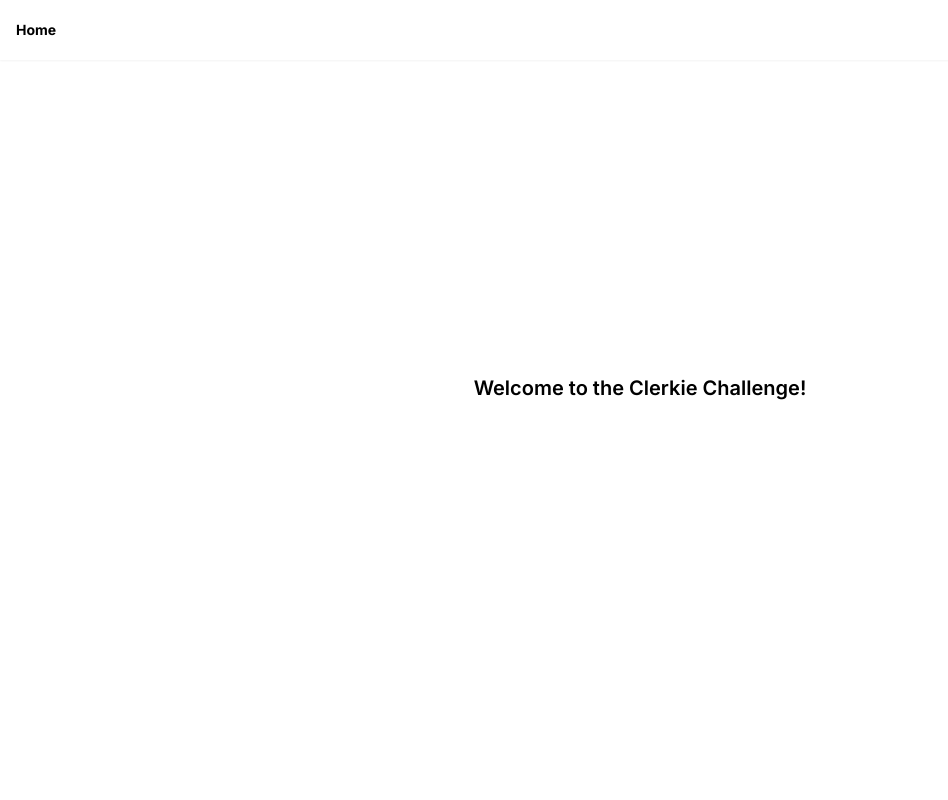
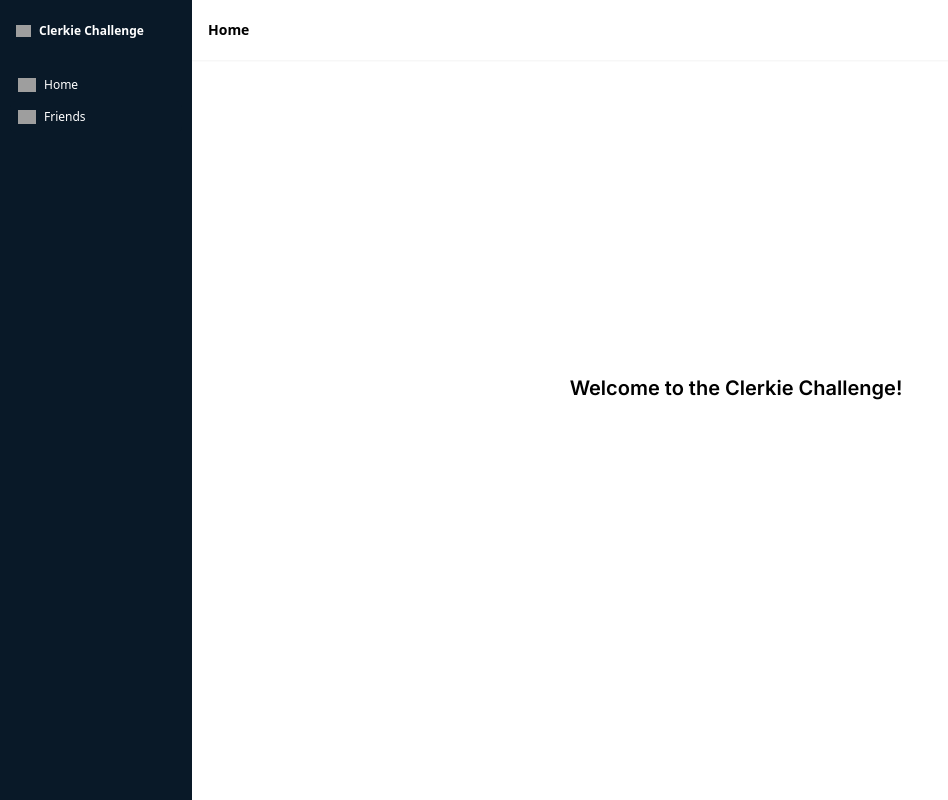
Before and after one commit to nabonitasen/nextjs, a Next.js app: page / in a window 1280 px wide. Shown: the whole page, without its empty margins (0-948 px from the left). Built offline with nearby package versions, Linux system fonts and the light colour scheme; grey boxes are pictures that could not be loaded.

Commit message:
add sidebar

```diff
--- a/app/layout.tsx
+++ b/app/layout.tsx
@@ -1,6 +1,7 @@
 import type { Metadata } from "next";
 import { Inter } from "next/font/google";
 import "./globals.css";
+import SideNav from '@/app/ui/dashboard/sidenav';
 
 const inter = Inter({ subsets: ["latin"] });
 
@@ -15,8 +16,11 @@ export default function RootLayout({
   children: React.ReactNode;
 }>) {
   return (
-    <html lang="en">
-      <body className={inter.className}>{children}</body>
-    </html>
-  );
+    <div className="flex h-screen flex-col md:flex-row md:overflow-hidden">
+      <div className="w-full flex-none md:w-48">
+        <SideNav />
+      </div>
+      <div className="flex-grow md:overflow-y-auto">{children}</div>
+    </div>
+);
 }
--- a/app/ui/dashboard/sidenav.tsx
+++ b/app/ui/dashboard/sidenav.tsx
@@ -6,7 +6,7 @@ export default function SideNav() {
   return (
     <div className="flex h-screen flex-col w-48 bg-[#091928] p-2.5 text-white" >
       <div className="flex items-center mb-6 p-1.5 space-x-2" style={{ marginTop: '7px' }}>
-        <Image src="/icons/company.png" alt="Clerkie Challenge" width={15} height={15} />
+        <Image src="/company.svg" alt="Clerkie Challenge" width={15} height={15} />
         <h1 className="text-xs font-bold">Clerkie Challenge</h1>
       </div>
       <NavLinks/>
```
